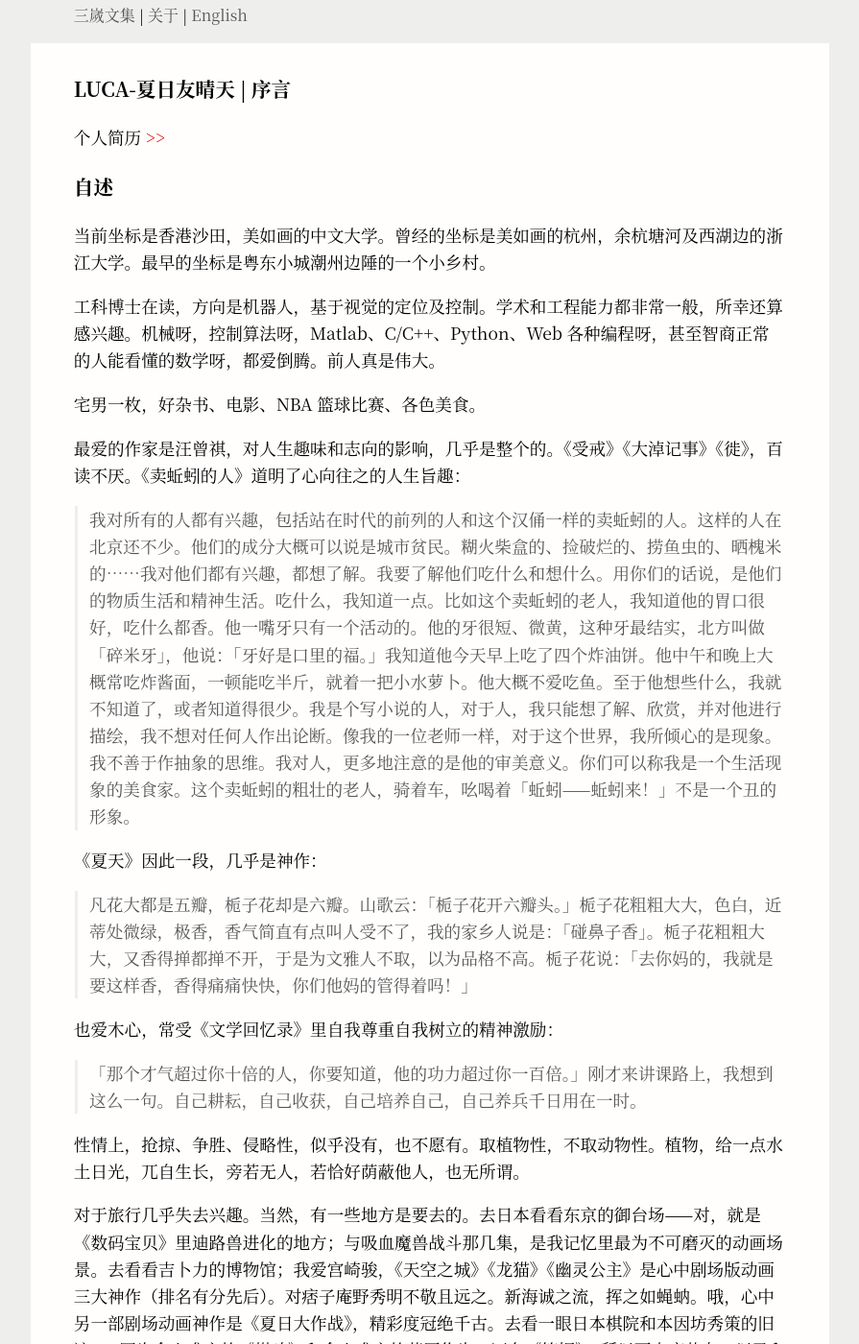
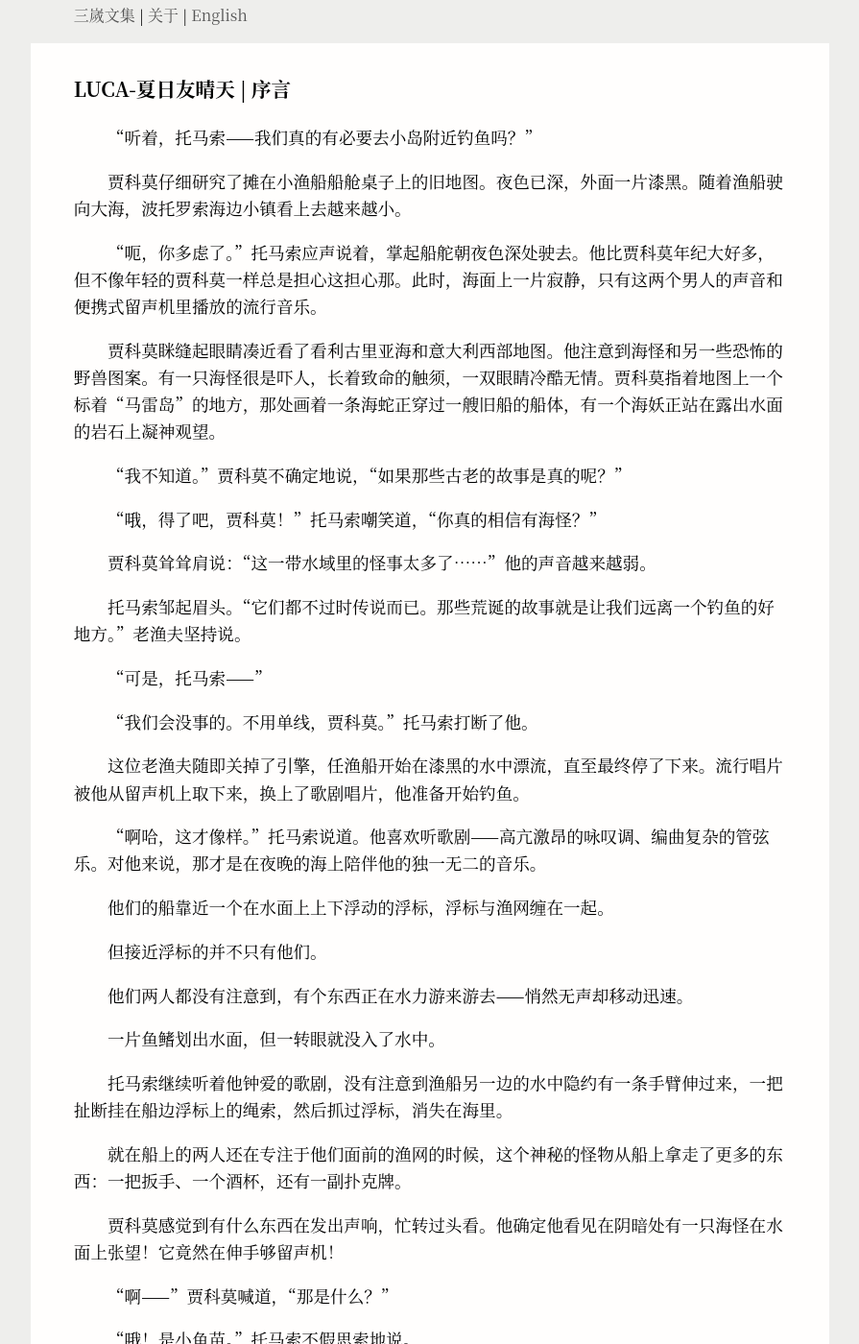
Before and after one commit to Sansuiz/wenji, a Jekyll site: the page built from pages/luca/luca-prologue.md, in a window 1280 px wide and 1400 px high. Shown: the whole window at 96% size, without its empty margins (192-1087 px from the left). Built offline with Jekyll 4.4.1, drawn with Linux system fonts in a browser that asks for light colours; comment, search, counter and statistics services are not loaded; our own code applies the rules of GitHub Pages for plain Markdown files; some of the changed text lies outside the part shown.

Commit message:
Update luca-prologue.md

```diff
--- a/pages/luca/luca-prologue.md
+++ b/pages/luca/luca-prologue.md
@@ -5,34 +5,64 @@ permalink: /luca-prologue/
 
 ### LUCA-夏日友晴天 | 序言
 
-个人简历 [>\>](/files/cvcn2019.pdf)
+&emsp;&emsp;“听着，托马索——我们真的有必要去小岛附近钓鱼吗？”
 
-### 自述
+&emsp;&emsp;贾科莫仔细研究了摊在小渔船船舱桌子上的旧地图。夜色已深，外面一片漆黑。随着渔船驶向大海，波托罗索海边小镇看上去越来越小。
 
-当前坐标是香港沙田，美如画的中文大学。曾经的坐标是美如画的杭州，余杭塘河及西湖边的浙江大学。最早的坐标是粤东小城潮州边陲的一个小乡村。
+&emsp;&emsp;“呃，你多虑了。”托马索应声说着，掌起船舵朝夜色深处驶去。他比贾科莫年纪大好多，但不像年轻的贾科莫一样总是担心这担心那。此时，海面上一片寂静，只有这两个男人的声音和便携式留声机里播放的流行音乐。
 
-工科博士在读，方向是机器人，基于视觉的定位及控制。学术和工程能力都非常一般，所幸还算感兴趣。机械呀，控制算法呀，Matlab、C/C++、Python、Web 各种编程呀，甚至智商正常的人能看懂的数学呀，都爱倒腾。前人真是伟大。
+&emsp;&emsp;贾科莫眯缝起眼睛凑近看了看利古里亚海和意大利西部地图。他注意到海怪和另一些恐怖的野兽图案。有一只海怪很是吓人，长着致命的触须，一双眼睛冷酷无情。贾科莫指着地图上一个标着“马雷岛”的地方，那处画着一条海蛇正穿过一艘旧船的船体，有一个海妖正站在露出水面的岩石上凝神观望。
 
-宅男一枚，好杂书、电影、NBA 篮球比赛、各色美食。
+&emsp;&emsp;“我不知道。”贾科莫不确定地说，“如果那些古老的故事是真的呢？”
 
-最爱的作家是汪曾祺，对人生趣味和志向的影响，几乎是整个的。《受戒》《大淖记事》《徙》，百读不厌。《卖蚯蚓的人》道明了心向往之的人生旨趣：
+&emsp;&emsp;“哦，得了吧，贾科莫！”托马索嘲笑道，“你真的相信有海怪？”
 
-> 我对所有的人都有兴趣，包括站在时代的前列的人和这个汉俑一样的卖蚯蚓的人。这样的人在北京还不少。他们的成分大概可以说是城市贫民。糊火柴盒的、捡破烂的、捞鱼虫的、晒槐米的……我对他们都有兴趣，都想了解。我要了解他们吃什么和想什么。用你们的话说，是他们的物质生活和精神生活。吃什么，我知道一点。比如这个卖蚯蚓的老人，我知道他的胃口很好，吃什么都香。他一嘴牙只有一个活动的。他的牙很短、微黄，这种牙最结实，北方叫做「碎米牙」，他说：「牙好是口里的福。」我知道他今天早上吃了四个炸油饼。他中午和晚上大概常吃炸酱面，一顿能吃半斤，就着一把小水萝卜。他大概不爱吃鱼。至于他想些什么，我就不知道了，或者知道得很少。我是个写小说的人，对于人，我只能想了解、欣赏，并对他进行描绘，我不想对任何人作出论断。像我的一位老师一样，对于这个世界，我所倾心的是现象。我不善于作抽象的思维。我对人，更多地注意的是他的审美意义。你们可以称我是一个生活现象的美食家。这个卖蚯蚓的粗壮的老人，骑着车，吆喝着「蚯蚓——蚯蚓来！」不是一个丑的形象。
+&emsp;&emsp;贾科莫耸耸肩说：“这一带水域里的怪事太多了……”他的声音越来越弱。
 
-《夏天》因此一段，几乎是神作：
+&emsp;&emsp;托马索邹起眉头。“它们都不过时传说而已。那些荒诞的故事就是让我们远离一个钓鱼的好地方。”老渔夫坚持说。
 
-> 凡花大都是五瓣，栀子花却是六瓣。山歌云：「栀子花开六瓣头。」栀子花粗粗大大，色白，近蒂处微绿，极香，香气简直有点叫人受不了，我的家乡人说是：「碰鼻子香」。栀子花粗粗大大，又香得掸都掸不开，于是为文雅人不取，以为品格不高。栀子花说：「去你妈的，我就是要这样香，香得痛痛快快，你们他妈的管得着吗！」
+&emsp;&emsp;“可是，托马索——”
 
-也爱木心，常受《文学回忆录》里自我尊重自我树立的精神激励：
+&emsp;&emsp;“我们会没事的。不用单线，贾科莫。”托马索打断了他。
 
->「那个才气超过你十倍的人，你要知道，他的功力超过你一百倍。」刚才来讲课路上，我想到这么一句。自己耕耘，自己收获，自己培养自己，自己养兵千日用在一时。
+&emsp;&emsp;这位老渔夫随即关掉了引擎，任渔船开始在漆黑的水中漂流，直至最终停了下来。流行唱片被他从留声机上取下来，换上了歌剧唱片，他准备开始钓鱼。
 
-性情上，抢掠、争胜、侵略性，似乎没有，也不愿有。取植物性，不取动物性。植物，给一点水土日光，兀自生长，旁若无人，若恰好荫蔽他人，也无所谓。
+&emsp;&emsp;“啊哈，这才像样。”托马索说道。他喜欢听歌剧——高亢激昂的咏叹调、编曲复杂的管弦乐。对他来说，那才是在夜晚的海上陪伴他的独一无二的音乐。
 
-对于旅行几乎失去兴趣。当然，有一些地方是要去的。去日本看看东京的御台场——对，就是《数码宝贝》里迪路兽进化的地方；与吸血魔兽战斗那几集，是我记忆里最为不可磨灭的动画场景。去看看吉卜力的博物馆；我爱宫崎骏，《天空之城》《龙猫》《幽灵公主》是心中剧场版动画三大神作（排名有分先后）。对痞子庵野秀明不敬且远之。新海诚之流，挥之如蝇蚋。哦，心中另一部剧场动画神作是《夏日大作战》，精彩度冠绝千古。去看一眼日本棋院和本因坊秀策的旧迹——因为令人难忘的《棋魂》和令人难忘的藤原佐为。还有《笃姬》，所以要去鹿儿岛，以及和小松带刀、坂本龙马、西乡隆盛、大久保正助、笃姬这些名字关联在一起的地方。
+&emsp;&emsp;他们的船靠近一个在水面上上下浮动的浮标，浮标与渔网缠在一起。
 
-最后，要去美国的甲骨文球馆和 AT&T 球馆看球——嗯，我是勇士和马刺球迷。
+&emsp;&emsp;但接近浮标的并不只有他们。
 
-吃食上，除了特定的几样如洋葱丝瓜之流，什么都爱吃。南方人，并不那么能吃辣，但极爱北方各色吃食，尤其千变万化的面食。广东人会吃，唯独不懂面。
+&emsp;&emsp;他们两人都没有注意到，有个东西正在水力游来游去——悄然无声却移动迅速。
 
-曾是伪果粉和伪谷歌粉，渐渐又转回伪微软粉和 Windows 粉——说伪是当然的，其实势利得很，哪有什么好粉的。
+&emsp;&emsp;一片鱼鳍划出水面，但一转眼就没入了水中。
+
+&emsp;&emsp;托马索继续听着他钟爱的歌剧，没有注意到渔船另一边的水中隐约有一条手臂伸过来，一把扯断挂在船边浮标上的绳索，然后抓过浮标，消失在海里。
+
+&emsp;&emsp;就在船上的两人还在专注于他们面前的渔网的时候，这个神秘的怪物从船上拿走了更多的东西：一把扳手、一个酒杯，还有一副扑克牌。
+
+&emsp;&emsp;贾科莫感觉到有什么东西在发出声响，忙转过头看。他确定他看见在阴暗处有一只海怪在水面上张望！它竟然在伸手够留声机！
+
+&emsp;&emsp;“啊——”贾科莫喊道，“那是什么？”
+
+&emsp;&emsp;“哦！是小鱼苗。”托马索不假思索地说。
+
+&emsp;&emsp;话音刚落，那个模糊的影子已跳回水中，径直游向了两位渔夫的钓鱼线。不管它是什么东西，它都被钓鱼线缠住了。
+
+&emsp;&emsp;见此情景，船上的两位渔夫连忙收拉鱼线。
+
+&emsp;&emsp;“提拉，提拉！”托马索催促道。
+
+&emsp;&emsp;船向着一边倾斜。突然，一只海怪钻出水面，眼睛闪闪发光，贾科莫和托马索都尖叫起来。
+
+&emsp;&emsp;钓鱼线被扯断，两位渔夫向后踉跄，船上的留声机被撞到了黑暗的海水中。
+
+&emsp;&emsp;贾科莫哆哆嗦嗦地伸手拿起鱼叉，朝水面扔去。
+
+&emsp;&emsp;“你没击中！”托马索说，“我们走吧——在它回头找我们之前！”
+
+&emsp;&emsp;“我跟你说过真有海怪！”贾科莫坚持道。
+
+&emsp;&emsp;“哦，真是可怕的海怪。”托马索心有余悸地说道，“太可怕了……”
+
+&emsp;&emsp;他们一言不发地坐了下来，眼睁睁地看着留声机慢慢沉入大海。
```
